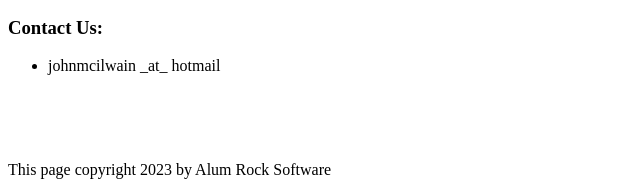
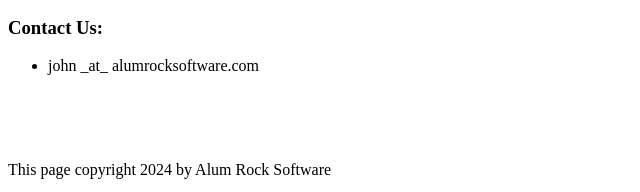
Before and after one commit to johnmcilwain/wwwfastaction, a plain HTML site: page index.html in a window 1280 px wide. Shown: the part 810-1002 px from the top of the page, 0-640 px from the left. Drawn offline with Linux system fonts and the light colour scheme.

Commit message:
Update index.html

```diff
--- a/index.html
+++ b/index.html
@@ -7,11 +7,11 @@
 <p><img src="fastaction.png" alt="logo" height="800"></p>
 <h3>Contact Us:</h3>
 <ul>
-<li>johnmcilwain _at_ hotmail</li>
+<li>john _at_ alumrocksoftware.com</li>
 </ul>
 <br><br><br>
 <p align="left">
-This page copyright 2023 by Alum Rock Software</p>
+This page copyright 2024 by Alum Rock Software</p>
   </body>
 </html>
 <!-- Localized -->
```
